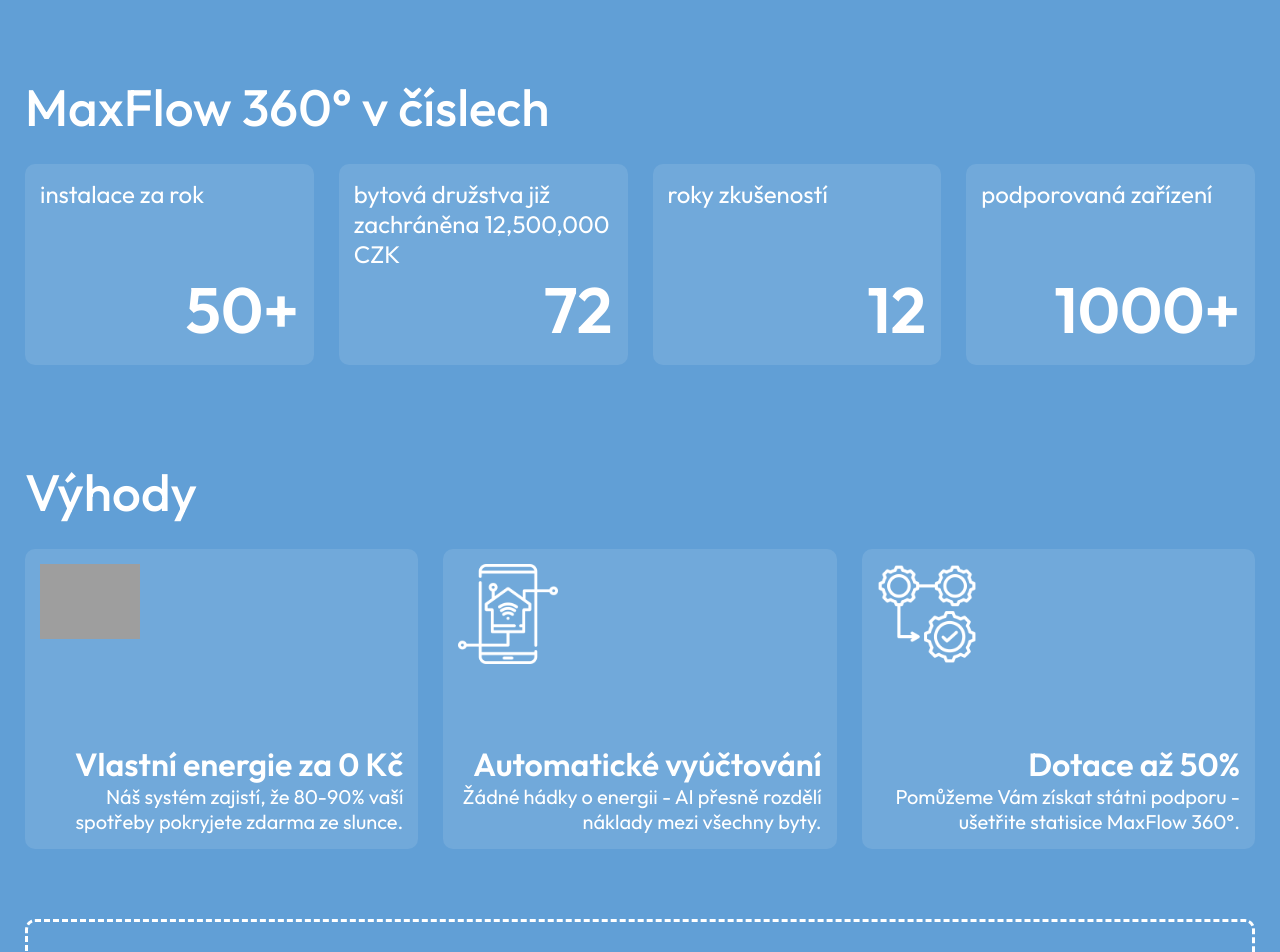
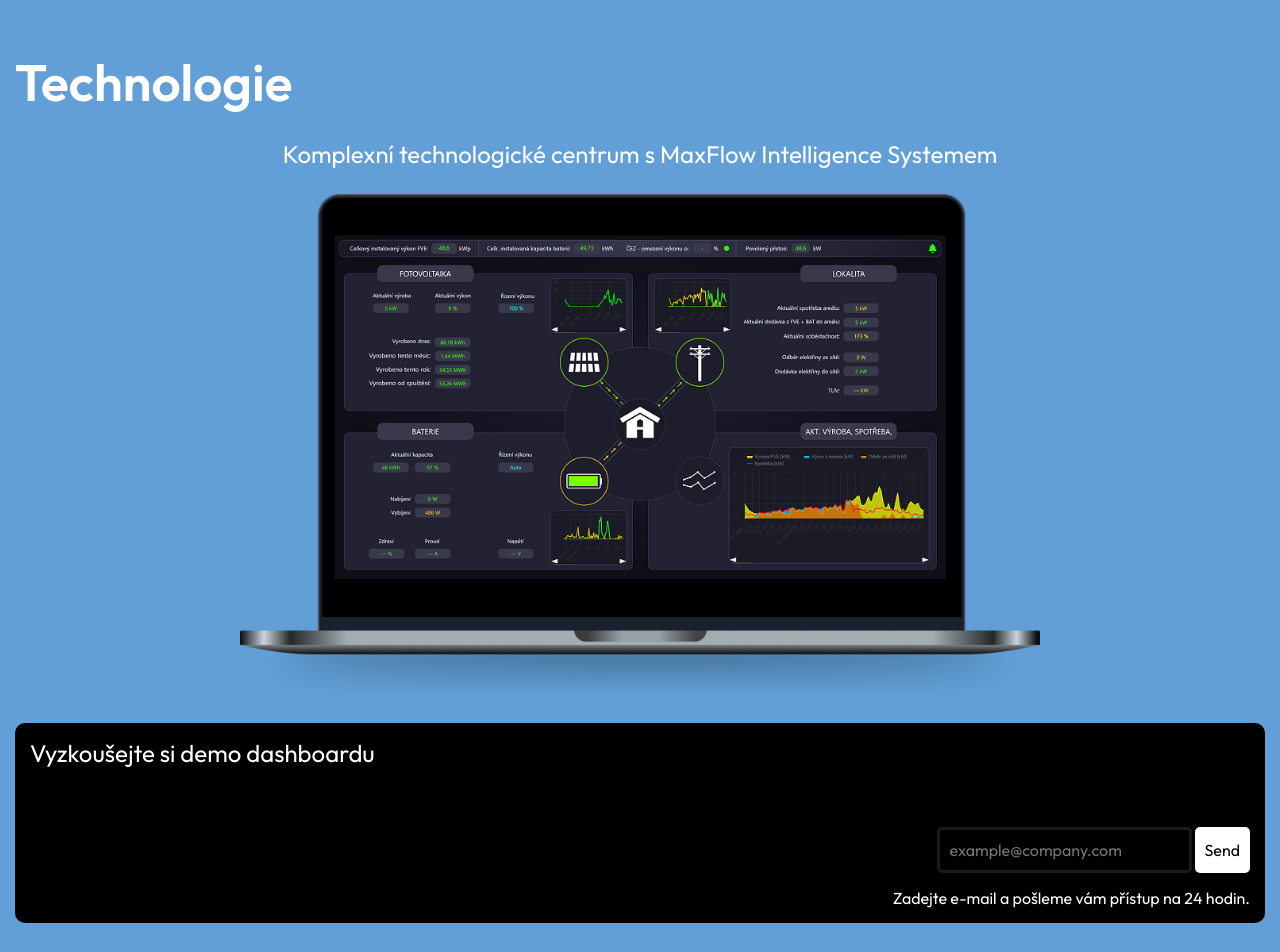
Before and after one commit to stepandordiai/max-flow, a React (Vite) app: page / in a window 1280 px wide. Shown: the part 820-1772 px from the top of the page. Built offline with nearby package versions, Linux system fonts and the light colour scheme; grey boxes are pictures that could not be loaded.

Commit message:
Update Home page with technology section

```diff
--- a/src/pages/Home/Home.jsx
+++ b/src/pages/Home/Home.jsx
@@ -7,6 +7,7 @@ import Benefits from "../../components/Benefits/Benefits";
 import AboutUs from "../../components/AboutUs/AboutUs";
 import Calculator from "../../components/Calculator/Calculator";
 import video from "/video.mp4";
+import macbookImg from "/macbook.png";
 import "./Home.scss";
 
 const Home = () => {
@@ -67,6 +68,30 @@ const Home = () => {
 						src={video}
 					></video>
 				</div>
+				<div className="technology">
+					<h2 className="technology__title">Technologie</h2>
+					<p className="technology__desc">
+						Komplexní technologické centrum s MaxFlow Intelligence Systemem
+					</p>
+					<img src={macbookImg} alt="" loading="lazy" />
+					<div className="technology__demo">
+						<p className="contact-us__title">Vyzkoušejte si demo dashboardu</p>
+						<div>
+							<form
+								className="product__demo-form"
+								action="mailto:info@fvestavby.cz"
+							>
+								<input
+									className="product__demo-input"
+									type="email"
+									placeholder="example@company.com"
+								/>
+								<button type="submit">Send</button>
+							</form>
+							<p>Zadejte e-mail a pošleme vám přístup na 24 hodin.</p>
+						</div>
+					</div>
+				</div>
 				<AboutUs />
 				<Benefits />
 				<Calculator />
--- a/src/pages/Home/Home.scss
+++ b/src/pages/Home/Home.scss
@@ -131,6 +131,53 @@
 	}
 }
 
+.technology {
+	display: flex;
+	justify-content: center;
+	align-items: center;
+	flex-direction: column;
+	gap: 25px;
+	padding: 0 15px;
+
+	img {
+		width: 100%;
+		max-width: 800px;
+	}
+}
+
+.technology__title {
+	font-size: clamp(2rem, 4vw, 4rem) !important;
+	font-weight: 600;
+	align-self: flex-start;
+}
+
+.technology__desc {
+	font-size: 1.5rem;
+	text-align: center;
+}
+
+.technology__demo {
+	width: 100%;
+	position: relative;
+	background: #000;
+	color: #fff;
+	min-height: 200px;
+	padding: 15px;
+	border-radius: 10px;
+	display: flex;
+	justify-content: space-between;
+	flex-direction: column;
+
+	div {
+		text-align: end;
+		align-self: flex-end;
+		display: flex;
+		flex-direction: column;
+		align-items: flex-end;
+		gap: 15px;
+	}
+}
+
 @media screen and (width < 808px) {
 	.home__top {
 		padding: 95px 15px 85px 15px;
```
Also changed, not shown: public/macbook.png (added).
